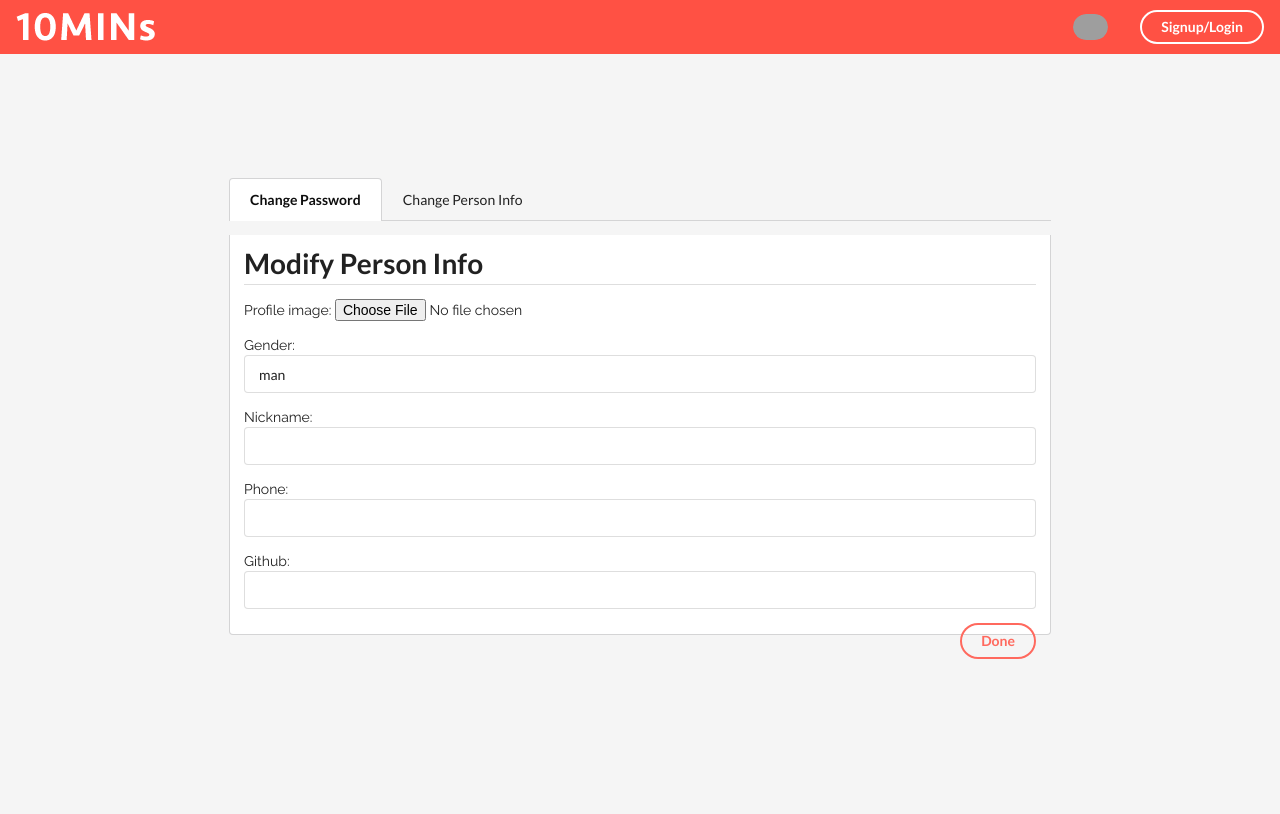
After one commit to guzishiwo/ten_mininute_web, a Django app: page /change_person_info/ in a window 1280 px wide. The commit adds this page. Run offline with Django 3.2, Linux system fonts and the light colour scheme; grey boxes are pictures that could not be loaded.

Commit message:
增加修改密码的表单， 以及逻辑 初步增加修改个人账号的信息

```diff
--- a/ten_mins_web/settings.py
+++ b/ten_mins_web/settings.py
@@ -60,8 +60,7 @@ ROOT_URLCONF = 'ten_mins_web.urls'
 TEMPLATES = [
     {
         'BACKEND': 'django.template.backends.django.DjangoTemplates',
-        'DIRS': [os.path.join(BASE_DIR, 'templates')]
-        ,
+        'DIRS': [os.path.join(BASE_DIR, 'templates').replace('\\', '/')],
         'APP_DIRS': True,
         'OPTIONS': {
             'context_processors': [
@@ -136,3 +135,5 @@ USE_TZ = True
 # https://docs.djangoproject.com/en/1.10/howto/static-files/
 
 STATIC_URL = '/static/'
+MEDIA_URL = '/upload/'
+MEDIA_ROOT = os.path.join(BASE_DIR, 'upload').replace("//", "/")
--- a/ten_mins_web/urls.py
+++ b/ten_mins_web/urls.py
@@ -21,6 +21,8 @@ from website.views import VideoDetailView
 from website.views import LoginView
 from website.views import LogoutView
 from website.views import RegisterView
+from website.views import ChangePasswordView
+from website.views import ChangeUserInfoView
 
 urlpatterns = [
     url(
@@ -46,6 +48,17 @@ urlpatterns = [
 
     ),
     url(
+        regex=r'^change_password/$',
+        view=ChangePasswordView.as_view(),
+        name='change_password'
+    ),
+    url(
+        regex=r'^change_person_info/$',
+        view=ChangeUserInfoView.as_view(),
+        name="change_person_info"
+    ),
+
+    url(
         regex=r'^detail/(?P<id>\d+)$',
         view=VideoDetailView.as_view(),
         name='detail'
--- a/website/admin.py
+++ b/website/admin.py
@@ -8,4 +8,5 @@ from website.models.video import Video, Ticket
 admin.site.register(Article)
 admin.site.register(Comment)
 admin.site.register(UserProfile)
+admin.site.register(Video)
 admin.site.register(Ticket)
--- a/website/forms.py
+++ b/website/forms.py
@@ -1,9 +1,10 @@
 from django import forms
 from django.contrib.auth.forms import AuthenticationForm
-from django.contrib.auth.forms import UserCreationForm
+from django.contrib.auth.forms import UserCreationForm, PasswordChangeForm
+from django.contrib.auth import authenticate
 from django.contrib.auth.models import User
 from django.forms import ModelForm
-
+from website.models.user import UserProfile
 from website.models.articles import Comment
 
 
@@ -67,3 +68,32 @@ class UserCreateForm(UserCreationForm):
         if commit:
             user.save()
         return user
+
+
+class ChangePasswordForm(forms.Form):
+    old_password = forms.CharField(widget=forms.PasswordInput(
+        attrs={'placeholder': "Enter Your old password (Required)"}))
+    password = forms.CharField(widget=forms.PasswordInput(
+        attrs={'placeholder': "Enter Your new password (Required)"}
+    ))
+    confirm_password = forms.CharField(widget=forms.PasswordInput(
+        attrs={'placeholder': "Enter Your confirms password (Required)"}
+    ))
+
+    def clean_confirm_password(self):
+        old_password = self.cleaned_data.get("old_password")
+        password = self.cleaned_data.get("password")
+        confirm_password = self.cleaned_data.get("confirm_password")
+        if password != confirm_password and password == old_password:
+            raise forms.ValidationError("Passwords do not match!!!")
+        return confirm_password
+
+
+class ChangeUserInfoForm(ModelForm):
+
+    class Meta:
+        model = UserProfile
+        exclude = ('belong_to', 'last_activity')
+
+    # def __init__(self, *args, **kwargs):
+    #     super(ChangeUserInfoForm, self).__init__(*args, **kwargs)
--- a/website/models/user.py
+++ b/website/models/user.py
@@ -6,3 +6,14 @@ class UserProfile(models.Model):
     belong_to = models.OneToOneField(to=User, related_name='profile')
     profile_image = models.FileField(upload_to='profile_image')
     last_activity = models.DateTimeField(null=True, blank=True)
+    gender = models.CharField(max_length=10, default='man')
+    nickname = models.CharField(max_length=128, null=True)
+    phone = models.IntegerField(null=True)
+    github = models.EmailField(null=True)
+
+    def __str__(self):
+        return self.nickname
+
+    # def save(self, *args, **kwargs):
+    #     self.nickname = 'ten_minute' + self.belong_to.username
+    #     super(UserProfile, self).save(*args, **kwargs)
--- /dev/null
+++ b/website/templates/user/change_user_info.html
@@ -0,0 +1,10 @@
+{% extends "user/new_base.html" %}
+{% block title %} Modify Person Info{% endblock %}
+{% block content %}
+    <form class="ui form" method="post">
+        <h1 class="ui dividing header">Modify Person Info</h1>
+        {% csrf_token %}
+        {{ form.as_p }}
+        <button class="ui inverted red circular right floated button" type="submit">Done</button>
+    </form>
+{% endblock %}
--- /dev/null
+++ b/website/templates/user/new_base.html
@@ -0,0 +1,84 @@
+<!DOCTYPE html>
+{% load staticfiles %}
+
+<html>
+<head>
+    <meta charset="utf-8">
+    <title>
+        {% block title %} {% endblock %}
+    </title>
+    <link rel="stylesheet" href="{% static 'css/semantic.css' %}" media="screen" title="no title" charset="utf-8">
+    <link rel="stylesheet" href="{% static 'css/list_custom.css' %}" media="screen" title="no title" charset="utf-8">
+    <link href="https://fonts.googleapis.com/css?family=Oswald|Raleway" rel="stylesheet">
+
+
+</head>
+<body>
+<div class="ui inverted top fixed menu borderless red menu">
+    <div class="header item">
+        <div class="ui image">
+            <img src="{% static 'images/tenlogo.png' %}" alt=""/>
+        </div>
+    </div>
+
+
+    <div class="right menu">
+        {% if request.user.is_authenticated %}
+            <div class="item">
+                <h5 class="ui inverted header">
+                    <span style="margin-right:20px;">{{ request.user.username }}</span>
+                    <div class="ui mini circular image">
+                        {% if request.user.profile.profile_image %}
+                            <img src="/upload/{{ request.user.profile.profile_image }}" alt=""/>
+                        {% else %}
+                            <img src="http://semantic-ui.com/images/avatar/small/matt.jpg" alt=""/>
+                        {% endif %}
+
+
+                    </div>
+                </h5>
+            </div>
+            <div class="item">
+                <a href="{% url 'logout' %}" class="ui inverted circular button">Logout</a>
+            </div>
+
+        {% else %}
+
+            <div class="item">
+                <h5 class="ui inverted header">
+                    <span style="margin-right:20px;">{{ request.user.username }}</span>
+                    <div class="ui mini circular image">
+                        <img src="http://semantic-ui.com/images/avatar/small/matt.jpg" alt=""/>
+                    </div>
+                </h5>
+            </div>
+            <div class="item">
+                <a href="{% url 'login' %} }" class="ui inverted circular button">Signup/Login</a>
+            </div>
+        {% endif %}
+
+
+    </div>
+</div>
+
+<div class="ui basic segment container content" style="top: 150px;">
+    <div class="ui tabular menu">
+        <a class="active item" href={% url 'change_password' %}>
+            Change Password
+        </a>
+        <a class="item", href={% url 'change_person_info' %}>
+            Change Person Info
+        </a>
+        <a class="item">
+
+        </a>
+    </div>
+    <div class="ui bottom attached segment" style="height: 400px;">
+        {% block content %}
+        {% endblock %}
+    </div>
+</div>
+
+
+</body>
+</html>
--- a/website/views.py
+++ b/website/views.py
@@ -6,14 +6,16 @@ from django.core.paginator import EmptyPage
 from django.core.paginator import PageNotAnInteger
 from django.core.paginator import Paginator
 from django.core.urlresolvers import reverse, reverse_lazy
+from django.contrib.auth.mixins import LoginRequiredMixin
 from django.http import HttpResponseRedirect
 from django.http import JsonResponse
 from django.views import generic
 from django.shortcuts import render, redirect
-from website.forms import CommentForm, UserCreateForm
 from website.forms import LoginForm
 from website.models.articles import Article
 from website.models.video import Video, Ticket
+from website.forms import (
+    CommentForm, UserCreateForm, ChangePasswordForm, ChangeUserInfoForm)
 
 
 class HomePageView(generic.ListView):
@@ -92,17 +94,21 @@ class VideoDetailView(generic.View):
 
     def get_context_data(self, **kwargs):
         context = {}
-        video_info = self.model.objects.get(id=self.kwargs['id'])
-        like_counts = Ticket.objects.filter(choice='like', video_id=self.kwargs['id']).count()
+        _id=self.kwargs['id']
+        video_info = self.model.objects.get(id=_id)
+        like_counts = Ticket.objects.filter(choice='like', video_id=_id).count()
         voter_id = self.request.user.profile.id
         try:
-            user_ticket_for_this_video = Ticket.objects.get(voter_id=voter_id, video_id=self.kwargs['id'])
+            user_ticket_for_this_video = Ticket.objects.get(voter_id=voter_id, video_id=_id)
             context['user_ticket'] = user_ticket_for_this_video
         except Exception as e:
             print('Video Detail View', e)
         context['like_counts'] = like_counts
         context['video_info'] = video_info
-        context['users'] = self.model.users.all()
+        context['user_profiles'] = self.model.objects.get(pk=_id).users.all()
+        context['is_collected'] = video_info.is_collected
+        print('user_profiles', context['user_profiles'])
+        print('is_collected', context['is_collected'])
         return context
 
     def get(self, request, *args, **kwargs):
@@ -111,13 +117,27 @@ class VideoDetailView(generic.View):
     def post(self, request, *args, **kwargs):
         voter_id = self.request.user.profile.id
         _id = self.kwargs['id']
-        try:
-            user_ticket_for_this_video = Ticket.objects.get(voter_id=voter_id, video_id=_id)
-        except Ticket.DoesNotExist:
-            Ticket.objects.create(voter_id=voter_id, video_id=self.kwargs['id'], choice=_id)
+        collected = request.POST.get('collected')
+        if 'vote' in request.POST:
+            try:
+                user_ticket_for_this_video = Ticket.objects.get(voter_id=voter_id, video_id=_id)
+            except Ticket.DoesNotExist:
+                Ticket.objects.create(voter_id=voter_id, video_id=self.kwargs['id'], choice=_id)
+            else:
+                user_ticket_for_this_video.choice = request.POST['vote']
+                user_ticket_for_this_video.save()
+        elif 'collected' in request.POST:
+            video = self.model.objects.get(pk=_id)
+            if collected == 'True':
+                video.users.add(self.request.user.profile)
+                video.is_collected = True
+                video.save()
+            else:
+                video.users.remove(self.request.user.profile)
+                video.is_collected = False
+                video.save()
         else:
-            user_ticket_for_this_video.choice = request.POST['vote']
-            user_ticket_for_this_video.save()
+            print('Post unknown params')
         return redirect(to='detail', id=_id)
 
 
@@ -154,3 +174,27 @@ class LogoutView(generic.RedirectView):
     def get(self, request, *args, **kwargs):
         logout(request)
         return super(LogoutView, self).get(request, *args, **kwargs)
+
+
+class ChangePasswordView(LoginRequiredMixin, generic.FormView):
+    template_name = 'user/change_password.html'
+    form_class = ChangePasswordForm
+    success_url = reverse_lazy("login")
+
+    def form_valid(self, form):
+        user = self.request.user
+        user.set_password(form.cleaned_data.get("password"))
+        user.save()
+        user = authenticate(username=user.username, password=form.cleaned_data.get("password"))
+        # login(self.request, user)
+        return redirect(to='login')
+
+
+class ChangeUserInfoView(generic.FormView):
+    template_name = 'user/change_user_info.html'
+    form_class = ChangeUserInfoForm
+    success_url = reverse_lazy("change_person_info")
+
+    def form_valid(self, form):
+        form.save(commit=True)
+        return super(ChangeUserInfoView, self).form_valid(form)
```
Also changed, not shown: website/templates/detail.html (+23 -13 lines), website/templates/user/change_password.html (added, +11 -0 lines), website/tests/test_model.py (+6 -5 lines), website/migrations/0015_auto_20161016_1713.py (added), website/migrations/0016_auto_20161016_1718.py (added).
